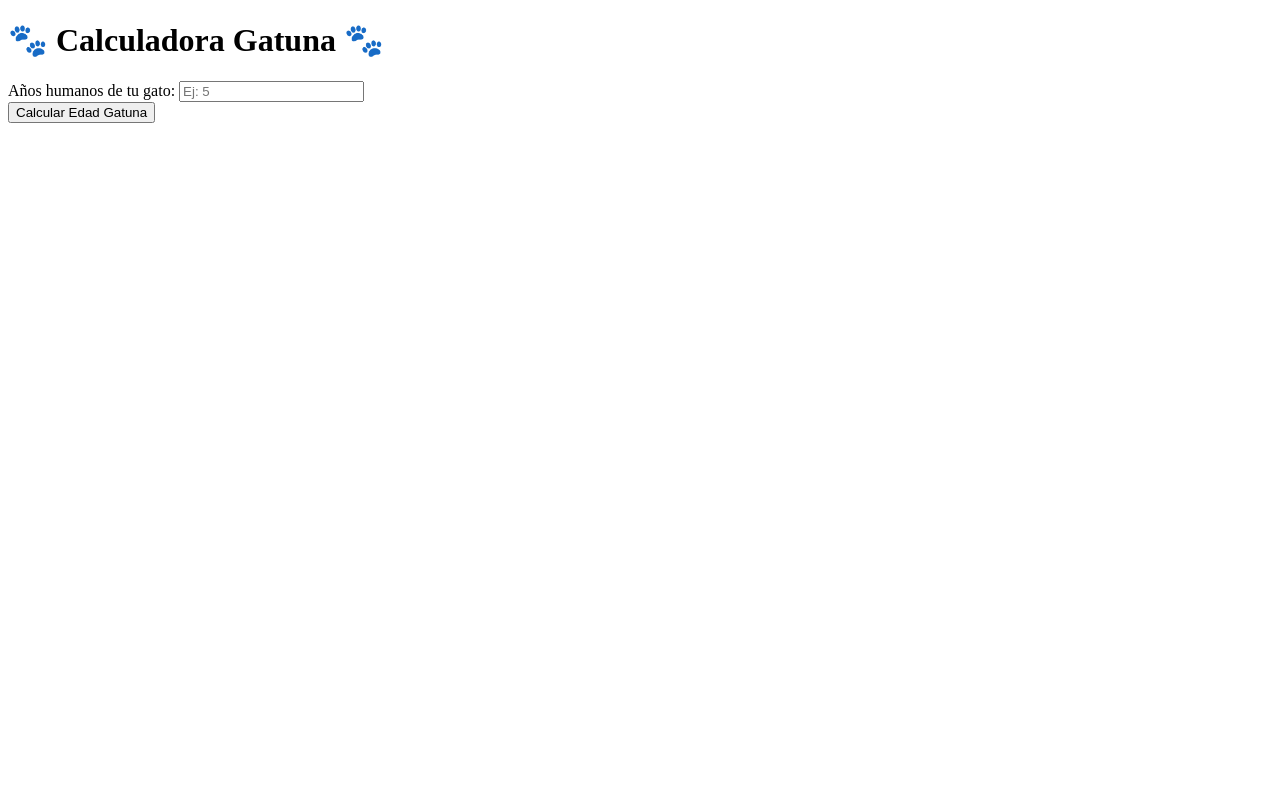
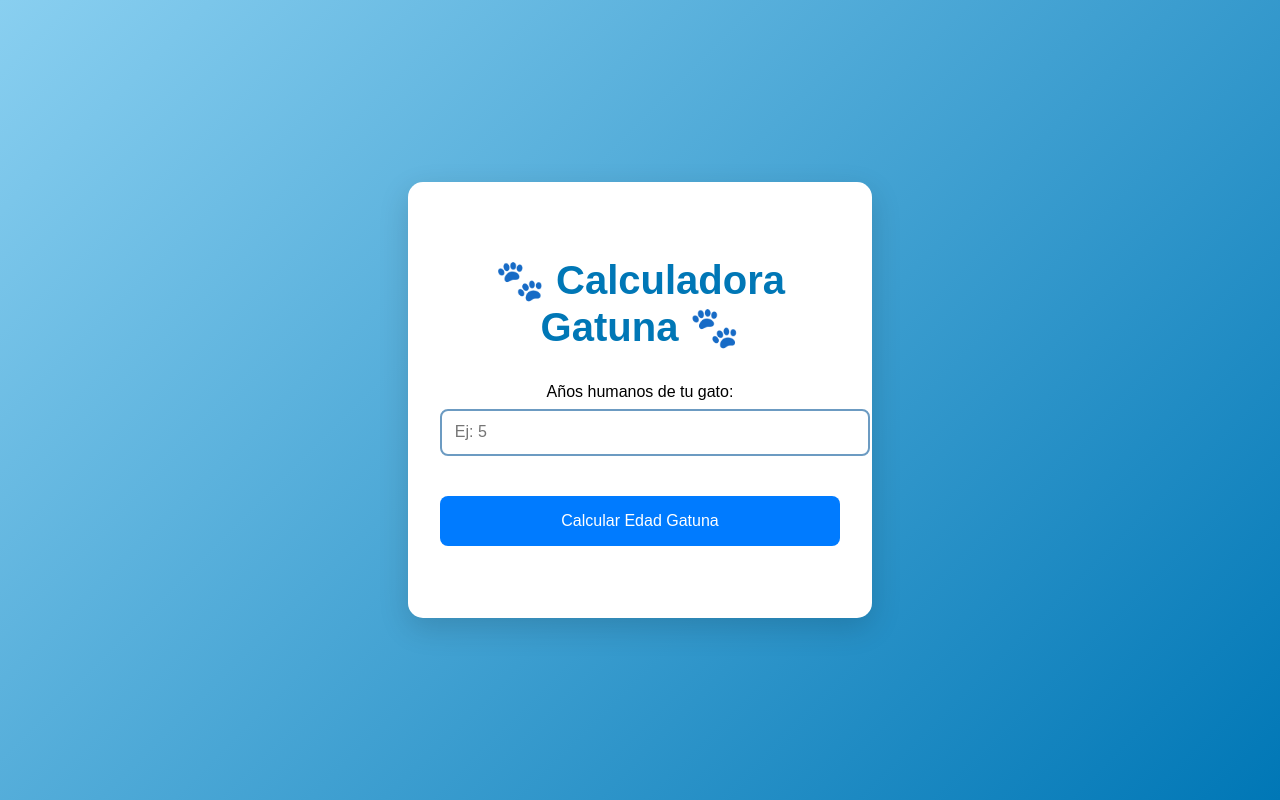
Before and after one commit to YOMP89/calculo-edad-gatuna, a plain HTML site: page index.html in a window 1280 px wide. Drawn offline with Linux system fonts and the light colour scheme.

Commit message:
Implementación de estilos en CSS

```diff
--- a/index.html
+++ b/index.html
@@ -4,7 +4,91 @@
     <meta charset="UTF-8">
     <meta name="viewport" content="width=device-width, initial-scale=1.0">
     <title>Calculadora de Edad Gatuna</title>
+       <style>
+        body {
+            margin: 0;
+            min-height: 100vh;
+            display: flex;
+            justify-content: center;
+            align-items: center;
+            background: linear-gradient(135deg, #89CFF0, #0077b6);
+            font-family: 'Arial', sans-serif;
+        }
 
+        .container {
+            background: white;
+            padding: 3rem 2rem;
+            border-radius: 15px;
+            box-shadow: 0 10px 30px rgba(0,0,0,0.15);
+            text-align: center;
+            max-width: 400px;
+            animation: fadeIn 1s ease;
+        }
+
+        h1 {
+            color: #0077b6;
+            font-size: 2.5rem;
+            margin-bottom: 1.5rem;
+        }
+
+        .input-group {
+            margin: 2rem 0;
+        }
+
+        input[type="number"] {
+            width: 100%;
+            padding: 0.8rem;
+            border: 2px solid #6c9bc2;
+            border-radius: 8px;
+            font-size: 1rem;
+            margin: 0.5rem 0;
+            transition: all 0.3s ease;
+        }
+
+        input:focus {
+            outline: none;
+            border-color: #2a5caa;
+            box-shadow: 0 0 0 2px rgba(42, 92, 170, 0.3);
+        }
+
+        button {
+            background: #007bff;
+            color: white;
+            border: none;
+            padding: 1rem 2rem;
+            border-radius: 8px;
+            font-size: 1rem;
+            cursor: pointer;
+            transition: all 0.3s ease;
+            width: 100%;
+        }
+
+        button:hover {
+            background: #0056b3;
+            transform: translateY(-2px);
+        }
+
+        .result {
+            margin-top: 1.5rem;
+            font-size: 1.2rem;
+            color: #333;
+        }
+
+        .result span {
+            color: #007bff;
+        }
+
+        .error {
+            color: #003366;
+            font-weight: bold;
+            margin-top: 1rem;
+        }
+
+        @keyframes fadeIn {
+            from { opacity: 0; transform: translateY(-20px); }
+            to { opacity: 1; transform: translateY(0); }
+        }
+    </style>
 </head>
 <body>
     <div class="container">
```
